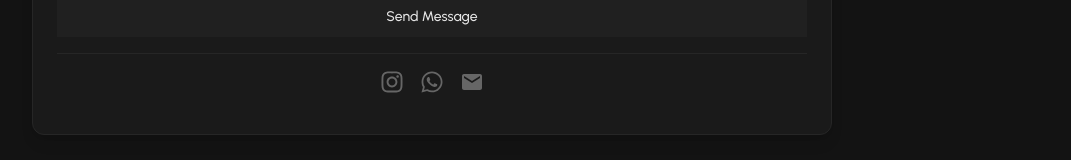
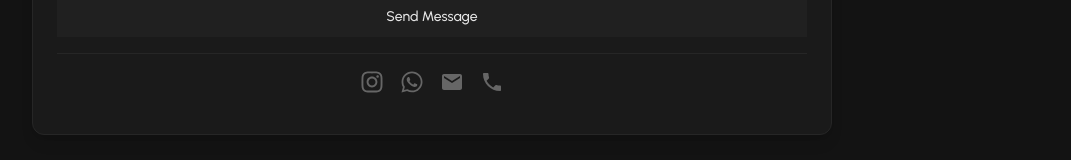
Before and after one commit to Crayonan/Decker-Lighting, a React (Vite) app: page /contact in a window 1280 px wide. Shown: the part 464-624 px from the top of the page, without its empty margins (208-1279 px from the left). Built offline with nearby package versions, Linux system fonts and the light colour scheme; no server answers.

Commit message:
Added call link/icon

```diff
--- a/src/pages/Contact/Contact.tsx
+++ b/src/pages/Contact/Contact.tsx
@@ -4,8 +4,8 @@ import { Button } from "@/components/ui/button";
 import { Input } from "@/components/ui/input";
 import { Textarea } from "@/components/ui/textarea";
 import { Label } from "@/components/ui/label";
-import { FaWhatsapp, FaInstagram } from "react-icons/fa";
-import { MdEmail } from "react-icons/md";
+import { FaWhatsapp, FaInstagram} from "react-icons/fa";
+import { MdEmail, MdPhone } from "react-icons/md";
 
 export default function ContactForm() {
   const [status, setStatus] = useState({
@@ -169,6 +169,13 @@ export default function ContactForm() {
                 <MdEmail className="w-6 h-6" />
                 <span className="sr-only">Email</span>
               </a>
+              <a
+                href="tel:+4917695449722"
+                className="text-[hsl(0_0%_40%)] hover:text-[hsl(0_0%_90%)] transition-colors duration-200"
+              >
+                <MdPhone className="w-6 h-6" />
+                <span className="sr-only">Phone</span>
+              </a>
             </div>
           </div>
         </div>
```
